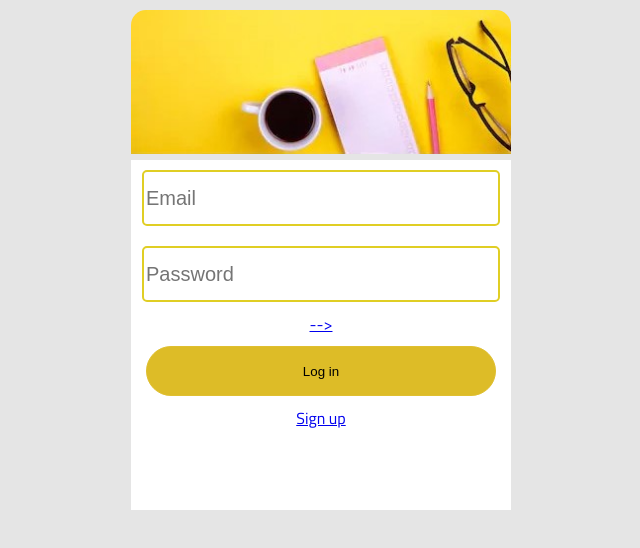
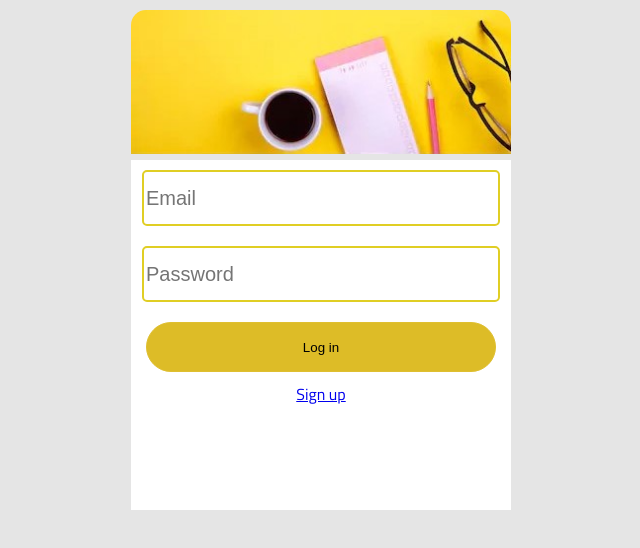
Before and after one commit to justyna782/Projekt-IV, a website: page logIn.html in a window 1280 px wide. Shown: the whole page, without its empty margins (319-959 px from the left). Drawn offline with Linux system fonts and the light colour scheme.

Commit message:
Format Document

```diff
--- a/logIn.html
+++ b/logIn.html
@@ -7,28 +7,23 @@
     <link rel="stylesheet" href="https://fonts.googleapis.com/css?family=Titillium+Web">
     <link rel="stylesheet" href="css/font-awesome.css">
     <link rel="stylesheet" href="css/style.css">
-
 </head>
 
 <body>
     <div class="container">
         <div class="header">
-
         </div>
         <div class="loginContent">
             <input type="text" id="inputForEmail" placeholder="Email">
             <br>
             <input type="text" id="inputForPassword" placeholder="Password">
-
-            <a href="index.html"> -->
+            <a href="index.html">
                 <button id="loginBtn"> Log in</button>
             </a>
             <a href="signUp.html"> Sign up</a>
             </input>
-
         </div>
         <script src="js/login.js"></script>
-
 </body>
 
 </html>
```
Also changed, not shown: signUp.html (+0 -4 lines).
